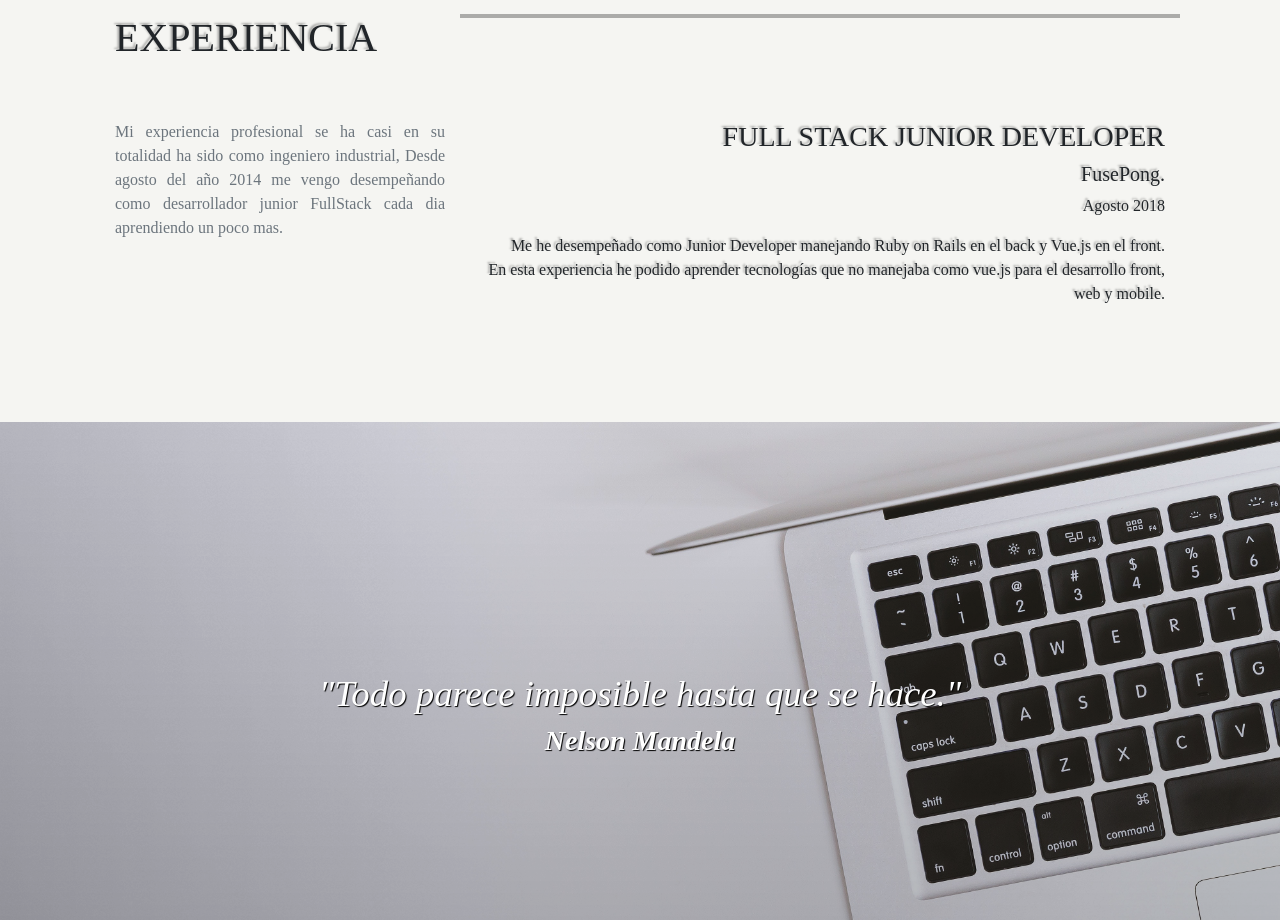
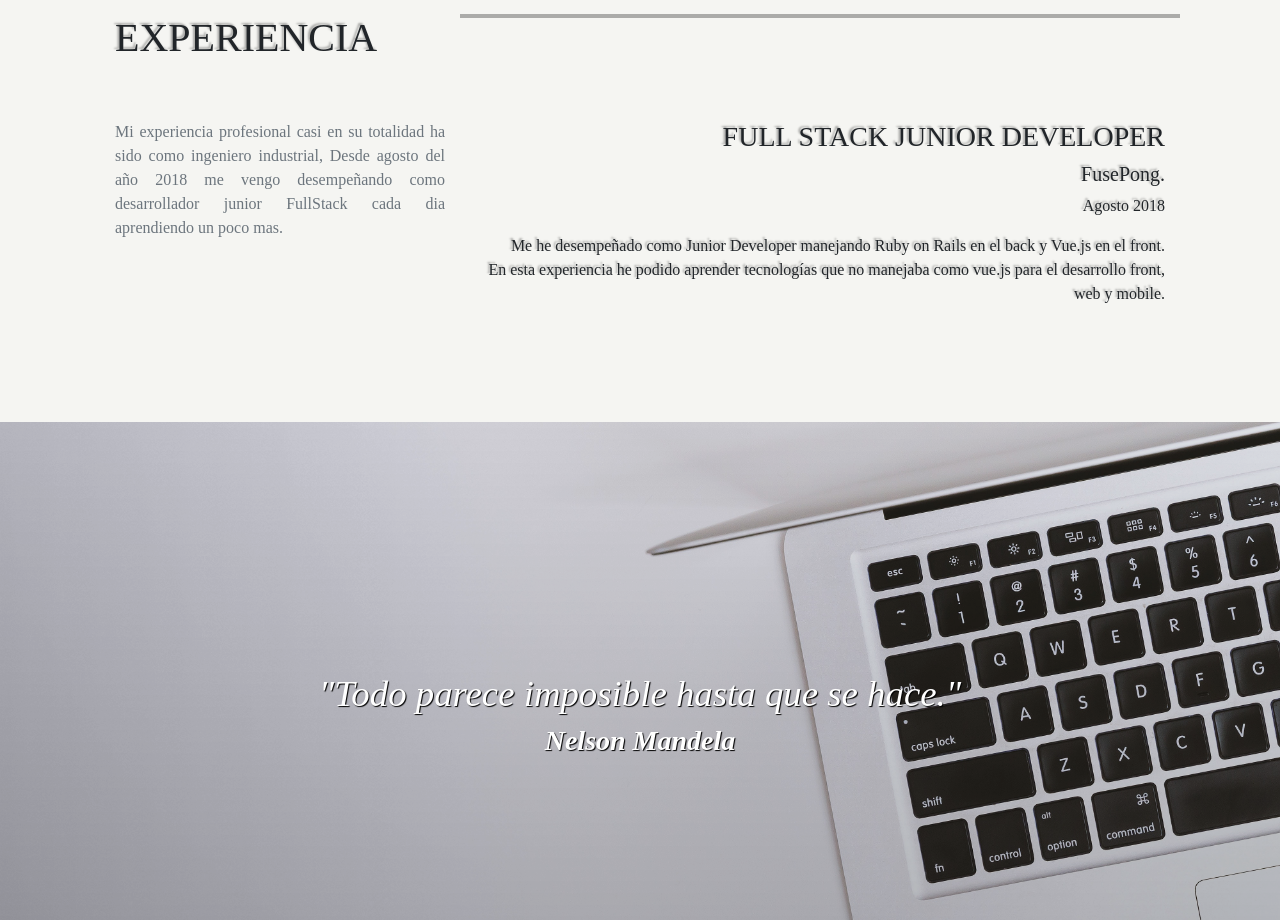
Before and after one commit to royne/royne.github.io, a plain HTML site: page index.html in a window 1280 px wide. Shown: the part 3580-4500 px from the top of the page. Drawn offline with nearby package versions, Linux system fonts and the light colour scheme; a web font is replaced by a local one.

Commit message:
Update index.html

```diff
--- a/index.html
+++ b/index.html
@@ -220,7 +220,7 @@
         </div>
         <div class="row justify-content-center">
           <div class="col-sm-4">
-            <p class="info text-secondary">Mi experiencia profesional se ha casi en su totalidad ha sido como ingeniero industrial, Desde agosto del año 2014 me vengo desempeñando como desarrollador junior FullStack cada dia aprendiendo un poco mas.
+            <p class="info text-secondary">Mi experiencia profesional casi en su totalidad ha sido como ingeniero industrial, Desde agosto del año 2018 me vengo desempeñando como desarrollador junior FullStack cada dia aprendiendo un poco mas.
             </p>
           </div>
           <!-- <div class="col-sm-4 text-right title-study">
```
